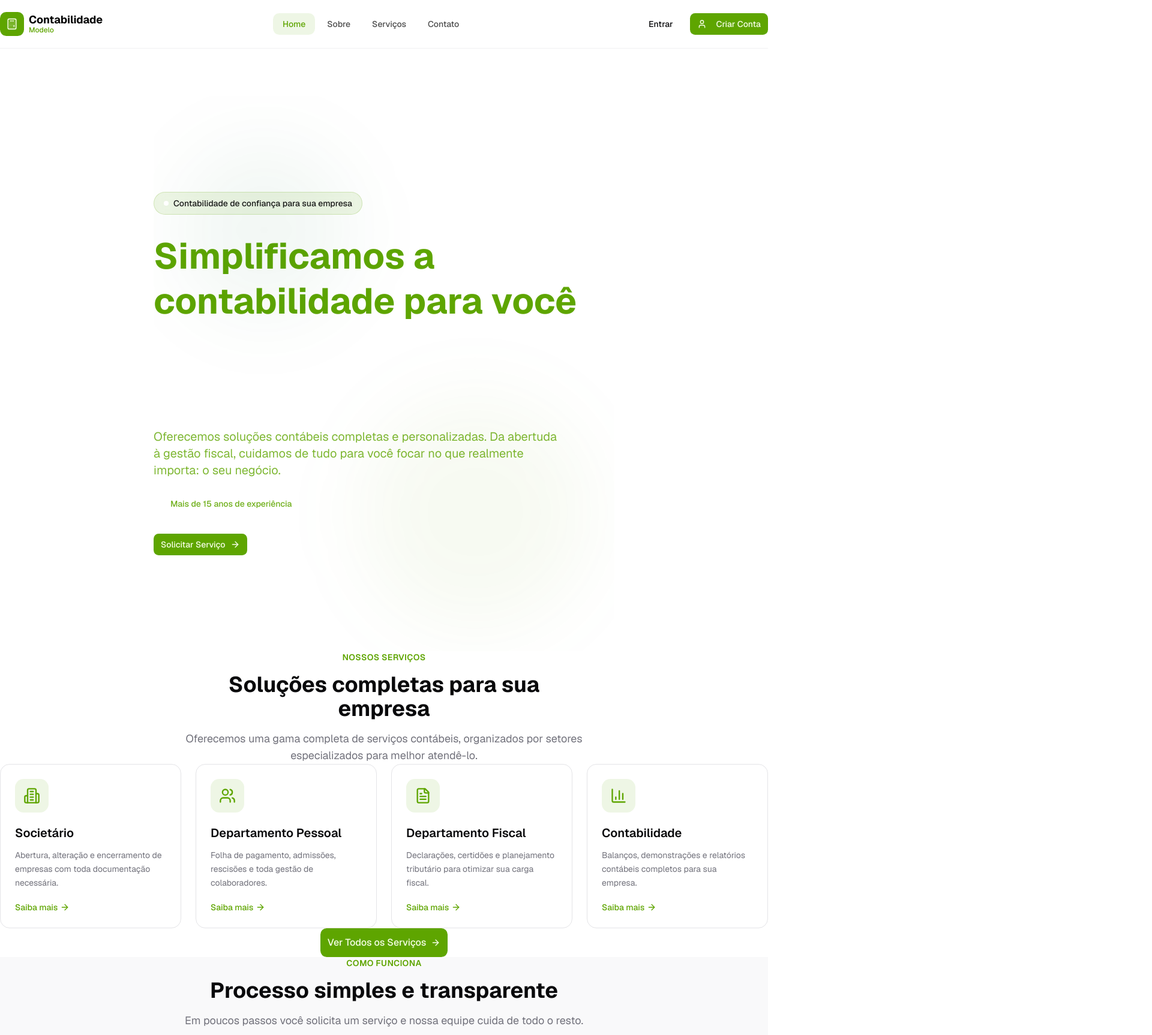
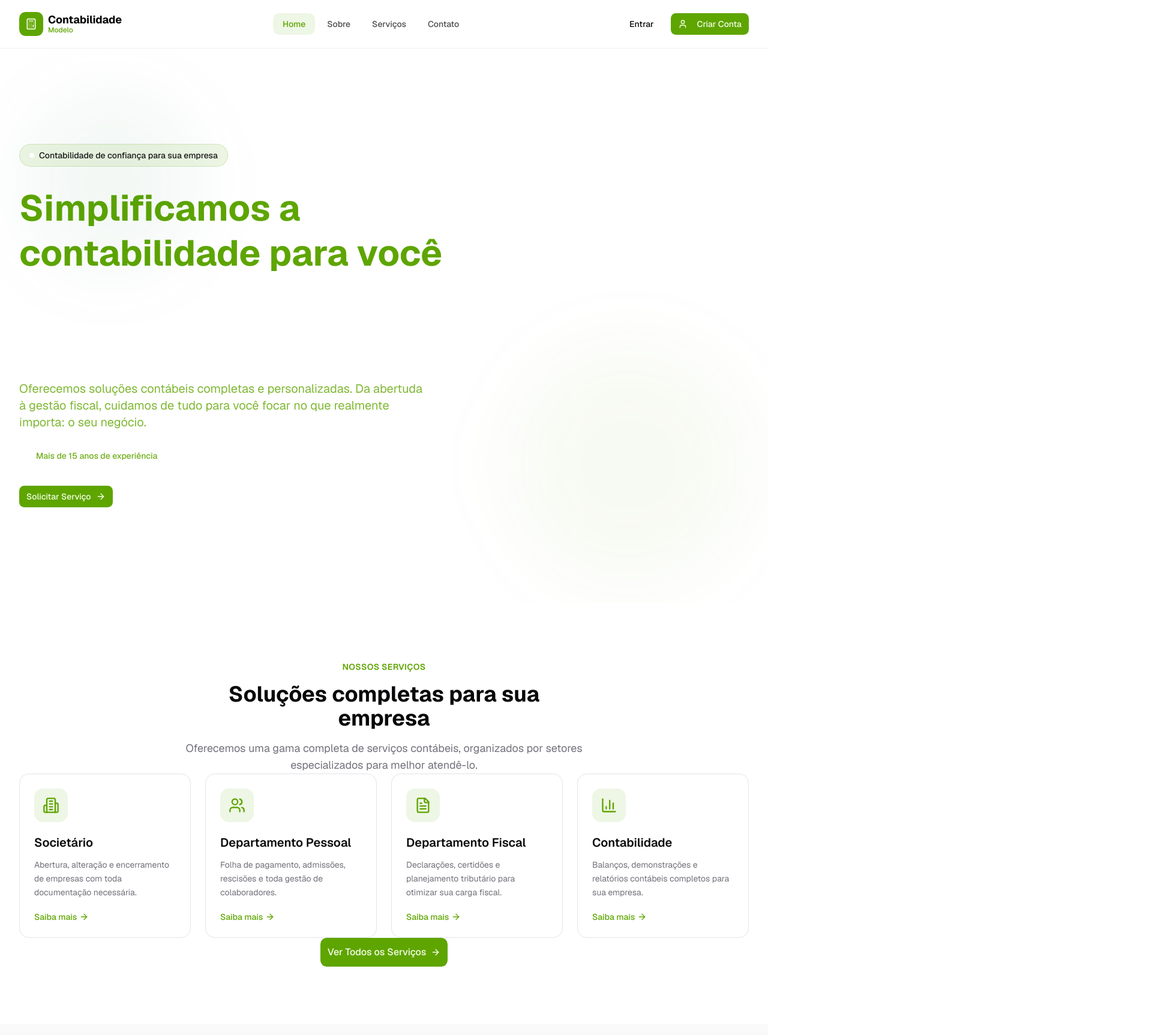
Before and after one commit to ParksCompany/contabil-project, a Next.js app: page / in a window 1280 px wide. Shown: the top 1726 px of the page at 60% size, 1920 px wide, since content can reach past the window. Built offline with nearby package versions, Linux system fonts and the light colour scheme.

Commit message:
style: fix formatation

```diff
--- a/app/_components/HeroSection.tsx
+++ b/app/_components/HeroSection.tsx
@@ -3,8 +3,7 @@ import { Button } from "./ui/button";
 
 export default function HeroSection() {
     return (
-      <main className="bg-background flex items-center justify-center pt-16 md:pt-20">
-        <section className="relative overflow-hidden">
+      <section className="relative overflow-hidden bg-background flex items-center justify-center">
           <div
             className="absolute inset-0 -z-10"
             style={{ background: "var(--gradient-primary)" }}
@@ -93,7 +92,7 @@ export default function HeroSection() {
                   </span>
                 </div>
               </div>
-              <div className="sm:flex-ow animate-fade-up flex flex-col gap-4 delay-400">
+              <div className="sm:flex-row animate-fade-up flex flex-col gap-4 delay-400">
                 <a href="">
                   <Button>
                     Solicitar Serviço
@@ -131,6 +130,5 @@ export default function HeroSection() {
             </svg>
           </div>
         </section>
-      </main>
     );
 }
--- a/app/globals.css
+++ b/app/globals.css
@@ -126,6 +126,16 @@
     --sidebar-ring: oklch(0.405 0.101 131.063);
   }
 
+  /* Variáveis customizadas para gradientes e sombras */
+  :root {
+    --gradient-primary: linear-gradient(135deg, hsl(var(--primary)) 0%, hsl(var(--primary) / 0.8) 100%);
+    --shadow-emerald-subtle: 0 2px 8px -2px hsl(var(--primary) / 0.2);
+    --shadow-emerald-glow: 0 4px 16px -4px hsl(var(--primary) / 0.4);
+    --shadow-card: 0 1px 3px 0 hsl(var(--foreground) / 0.1), 0 1px 2px -1px hsl(var(--foreground) / 0.1);
+    --shadow-neon: 0 0 20px hsl(var(--primary) / 0.3);
+    --transition-smooth: all 0.3s cubic-bezier(0.4, 0, 0.2, 1);
+  }
+
 
 /* =========================================
    BASE / COMPONENTS / UTILITIES
@@ -152,6 +162,44 @@
     box-shadow: var(--shadow-card);
   }
 
+  /* efeito glass para header */
+  .glass-effect {
+    @apply bg-white/80 dark:bg-foreground/80 backdrop-blur-md;
+  }
+
+  /* container customizado */
+  .container-custom {
+    @apply mx-auto w-full max-w-7xl px-4 sm:px-6 lg:px-8;
+  }
+
+  /* padding padrão para seções */
+  .section-padding {
+    @apply py-16 md:py-20 lg:py-24;
+  }
+
+  /* efeito hover para cards */
+  .card-hover {
+    @apply transition-all duration-300 hover:shadow-lg hover:-translate-y-1;
+  }
+
+  /* sombras emerald */
+  .shadow-emerald-subtle {
+    box-shadow: var(--shadow-emerald-subtle);
+  }
+
+  .shadow-emerald-glow {
+    box-shadow: var(--shadow-emerald-glow);
+  }
+
+  .shadow-card {
+    box-shadow: var(--shadow-card);
+  }
+
+  /* foco para inputs */
+  .input-focus {
+    @apply focus-visible:ring-2 focus-visible:ring-primary/20 focus-visible:border-primary;
+  }
+
   /* foco com ring neon */
   .focus-neon {
     @apply focus-visible:ring-ring focus-visible:ring-offset-background focus-visible:ring-2 focus-visible:ring-offset-2 focus-visible:outline-none;
@@ -173,12 +221,3 @@
     background-clip:  text;
   }
 }
-
-@layer base {
-  * {
-    @apply border-border outline-ring/50;
-  }
-  body {
-    @apply bg-background text-foreground;
-  }
-}
--- a/app/page.tsx
+++ b/app/page.tsx
@@ -8,8 +8,9 @@ import Footer from "./_components/Footer";
 
 export default function Page() {
   return (
+    <>
+      <Header />
       <main className="bg-white flex-1 pt-16 md:pt-20">
-      <Header />
         <HeroSection />
         <Services />
         <HowItWorks />
@@ -17,5 +18,6 @@ export default function Page() {
         <Location />
         <Footer />
       </main>
+    </>
   );
 }
```
Lines whose indentation alone changed are shown as unchanged.
